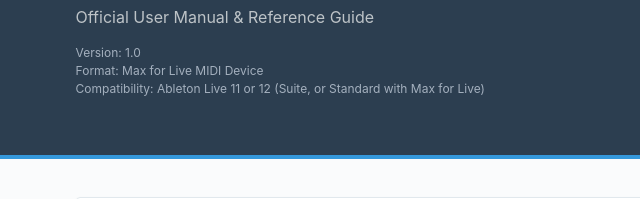
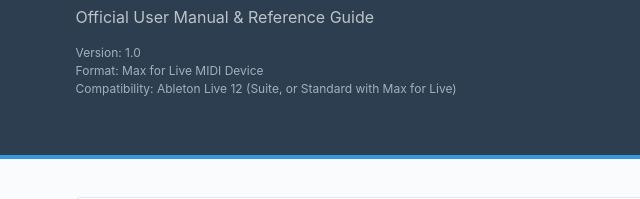
Before and after one commit to hellojoywolf/manual, a plain HTML site: page index.html in a window 1280 px wide. Shown: the part 149-348 px from the top of the page, 0-640 px from the left. Drawn offline with Linux system fonts and the light colour scheme.

Commit message:
Update compatibility information for Ableton Live

```diff
--- a/index.html
+++ b/index.html
@@ -256,7 +256,7 @@
         <div style="margin-top: 15px; font-size: 9pt; color: #a4b0be;">
             Version: 1.0<br>
             Format: Max for Live MIDI Device<br>
-            Compatibility: Ableton Live 11 or 12 (Suite, or Standard with Max for Live)
+            Compatibility: Ableton Live 12 (Suite, or Standard with Max for Live)
         </div>
     </header>
 
```
